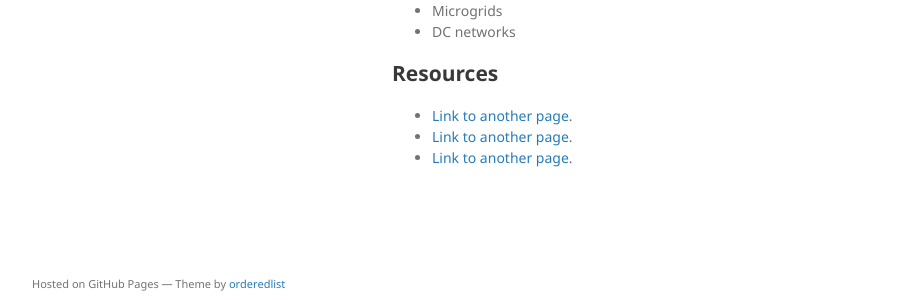
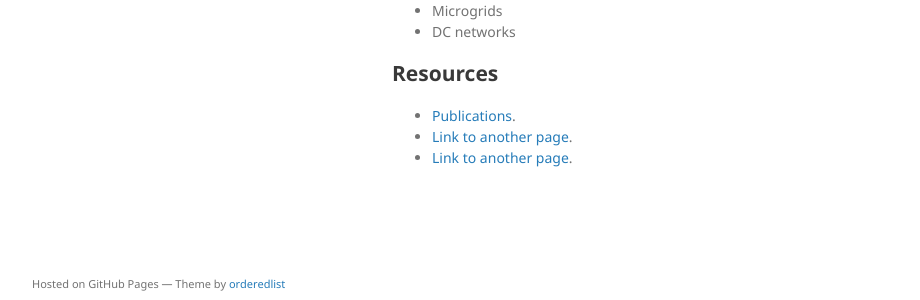
Before and after one commit to eprietoaraujo/eprietoaraujo.github.io, a Jekyll site: the page built from index.md, in a window 1280 px wide. Shown: the part 537-837 px from the top of the page, without its empty margins (178-1098 px from the left). Built offline with Jekyll 4.4.1, drawn with Linux system fonts in a browser that asks for light colours; our own code applies the rules of GitHub Pages for plain Markdown files.

Commit message:
Update index.md

```diff
--- a/index.md
+++ b/index.md
@@ -23,7 +23,7 @@
 
 ## Resources
 
-- [Link to another page](./another-page.html).
+- [Publications](./another-page.html).
 - [Link to another page](./another-page2.html).
 - [Link to another page](./pdfs/CV_brief_Prieto_11_02_2019.pdf).
 
```
